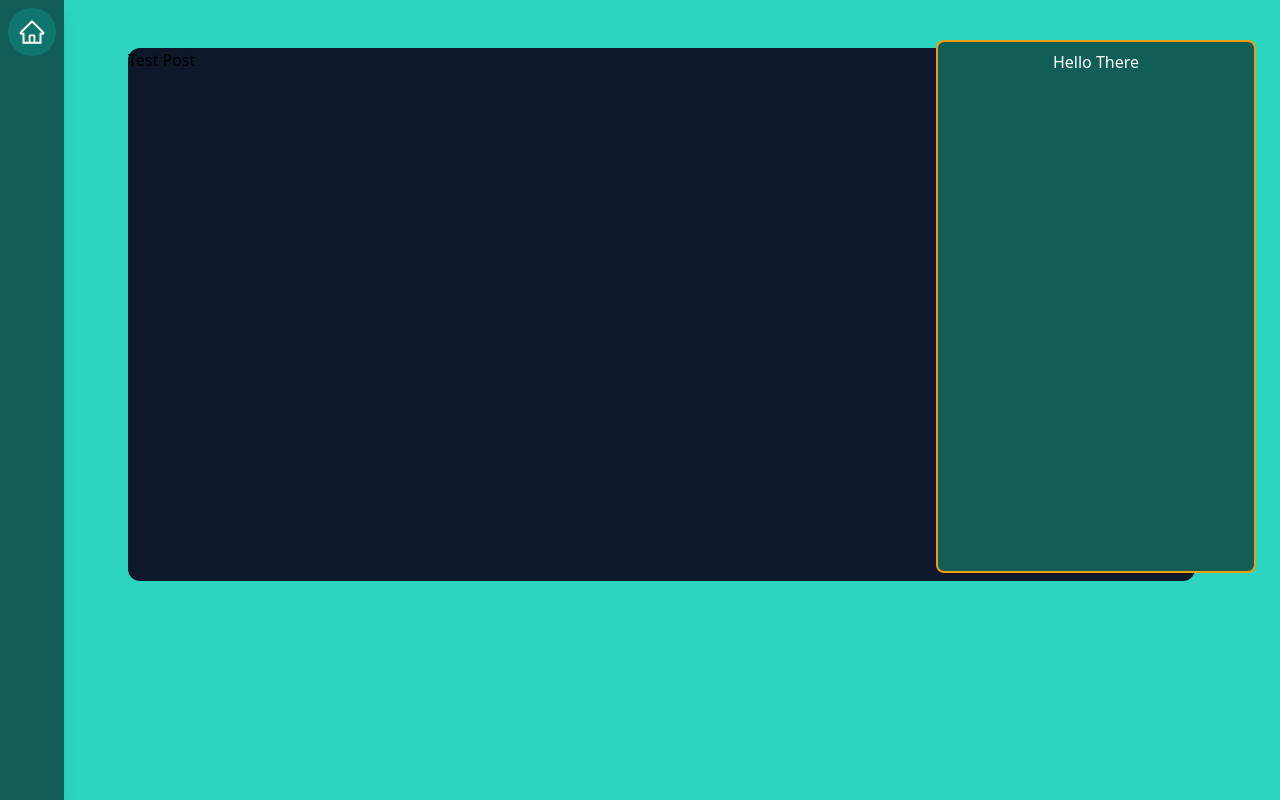
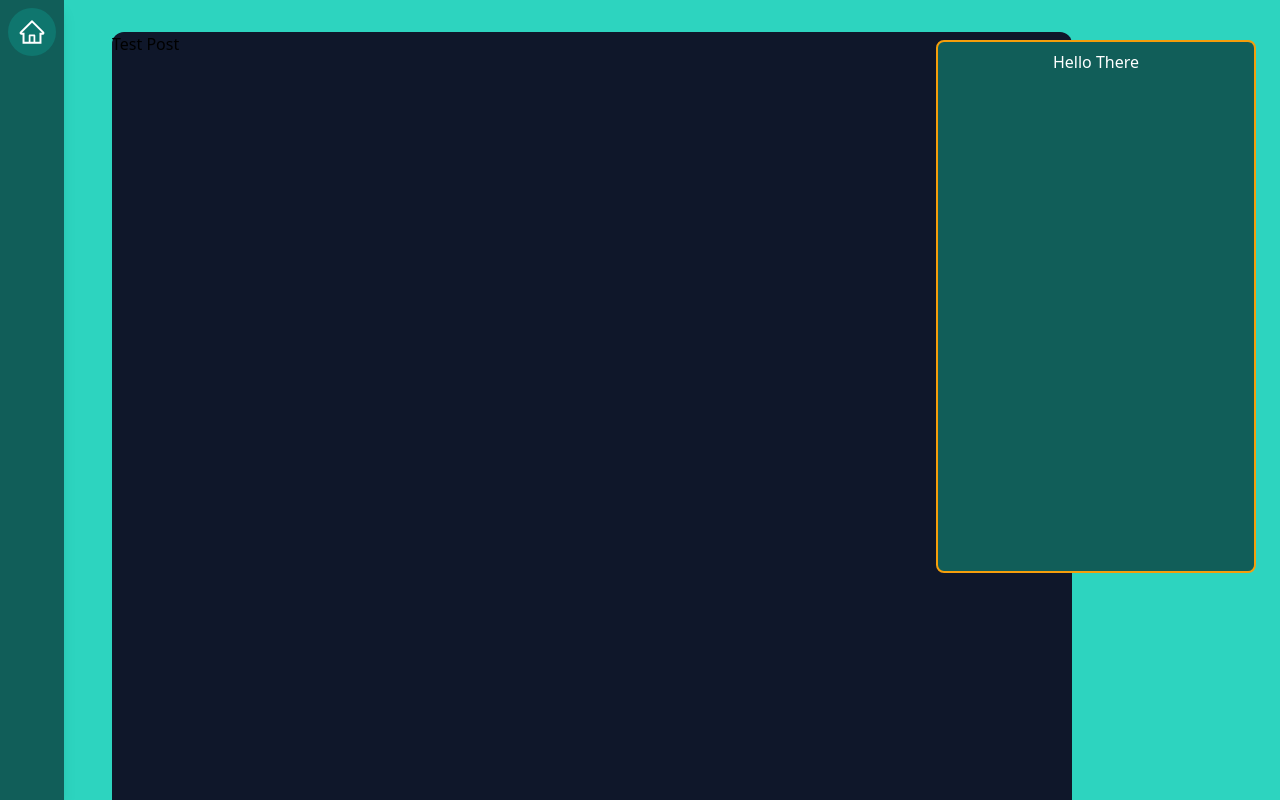
Before and after one commit to anthony-deleon1214/personal-site, a Next.js app: page / in a window 1280 px wide. Built offline with nearby package versions, Linux system fonts and the light colour scheme.

Commit message:
Tweaking Post Grid component

```diff
--- a/components/PostGrid.tsx
+++ b/components/PostGrid.tsx
@@ -1,7 +1,7 @@
 const PostGrid = (props) => {
     const postList = props.posts;
     return (
-        <div id="post-container" className="post-container-lg">
+        <div id="post-container" className="post-container-sm">
             <h1>Test Post</h1>
         </div>
     )
--- a/styles/index.css
+++ b/styles/index.css
@@ -47,12 +47,13 @@
     }
 
     .post-container-sm {
-        @apply relative top-12 left-32 bg-slate-900
-        h-2/3 w-2/3 rounded-xl transition-all duration-500
+        @apply relative top-8 left-28 bg-slate-900
+        h-screen w-9/12 rounded-xl transition-all duration-500
     }
 
     .post-container-lg {
-        @apply relative top-12 left-32 bg-slate-900
-        h-2/3 w-5/6 rounded-xl transition-all duration-500
+        @apply relative top-8 left-28 bg-slate-900
+        h-screen w-5/6 rounded-xl transition-all duration-500
+        justify-center
     }
 }
```
